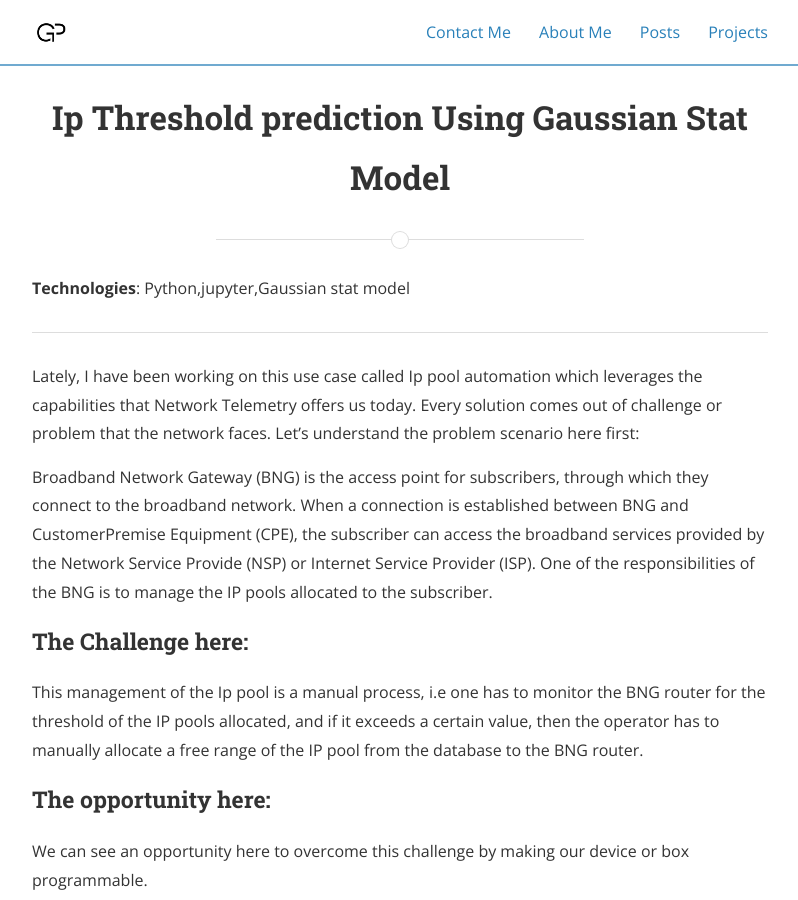
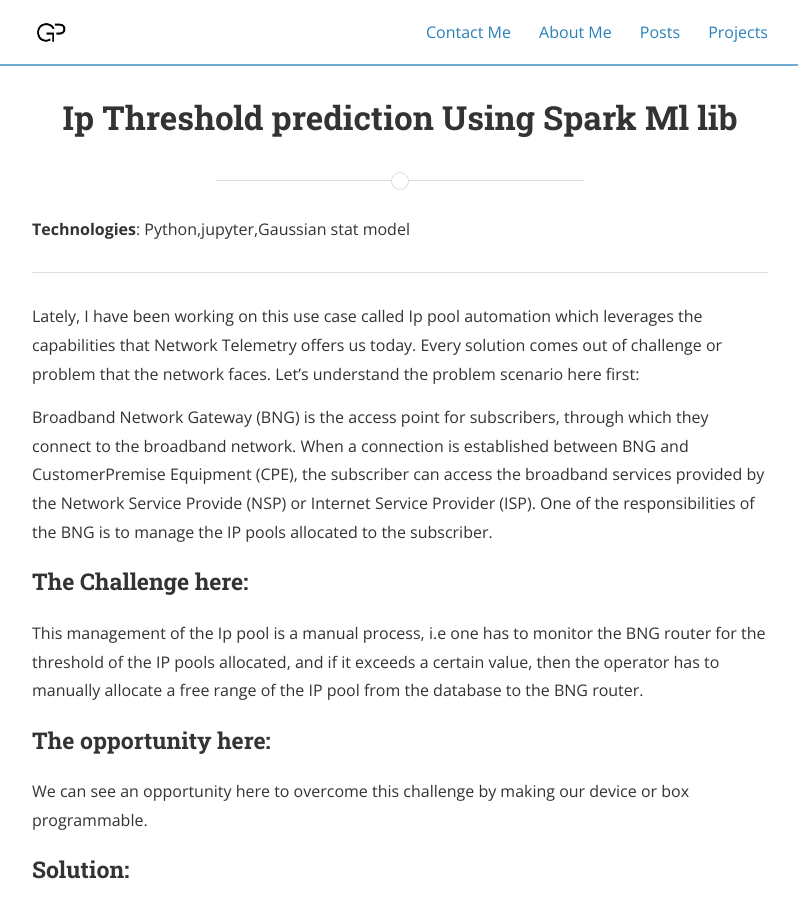
Before and after one commit to Gaurav-Pande/gaurav-pande.github.io, a Jekyll site: the page built from _projects/ippool-predict.md, in a window 1280 px wide and 900 px high. Shown: the whole window, without its empty margins (240-1038 px from the left). Built offline with Jekyll 4.4.1, drawn with Linux system fonts in a browser that asks for light colours; nearby versions of some CDN libraries; a style sheet for code colours, icons or effects is not loaded.

Commit message:
Update ippool-predict.md

```diff
--- a/_projects/ippool-predict.md
+++ b/_projects/ippool-predict.md
@@ -1,6 +1,6 @@
 ---
 layout: page
-title:  "Ip Threshold prediction Using Gaussian Stat Model"
+title:  "Ip Threshold prediction Using Spark Ml lib"
 date:   2016-01-01 08:43:59
 permalink: /classifier/
 categories: ml
```
